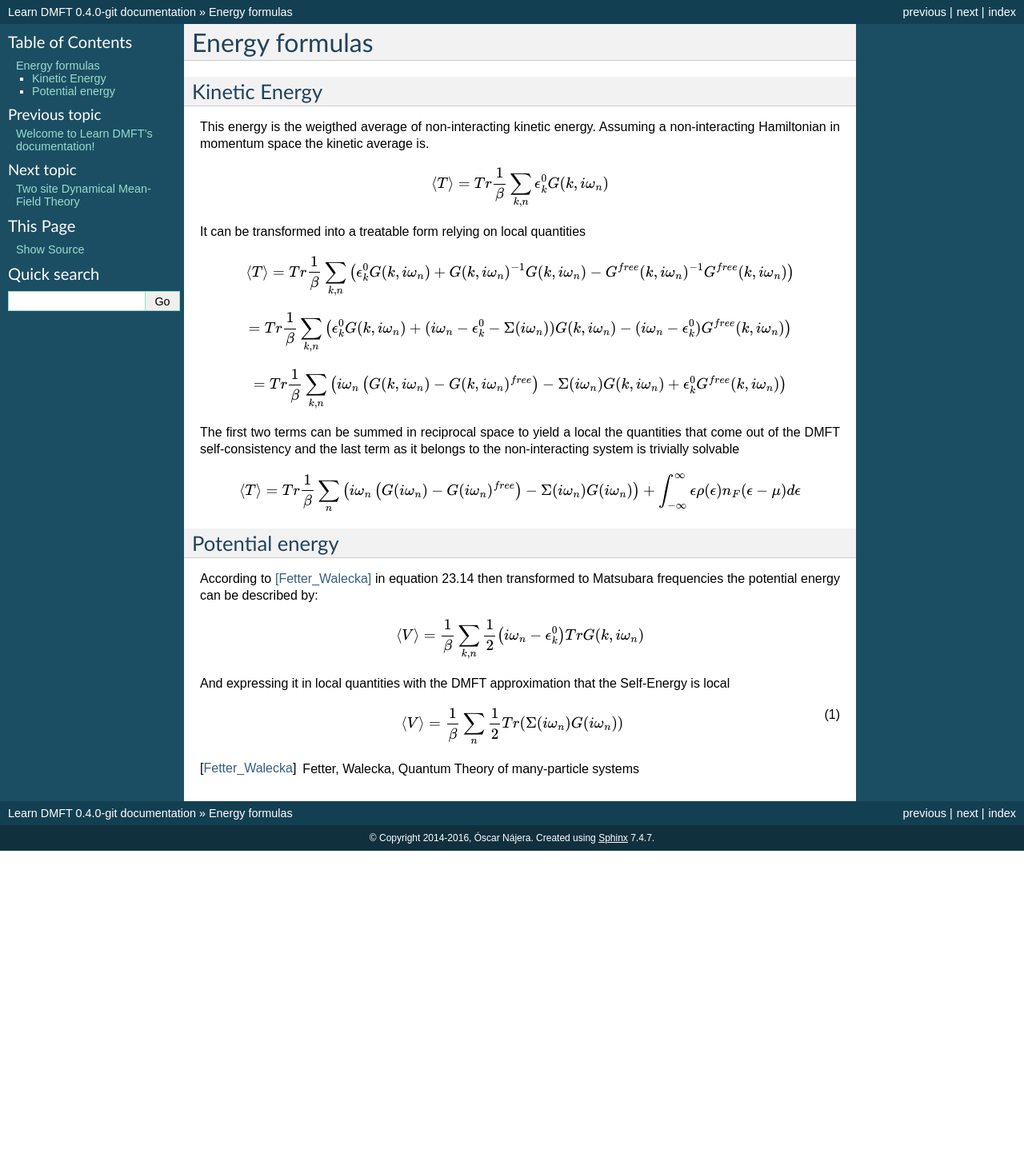
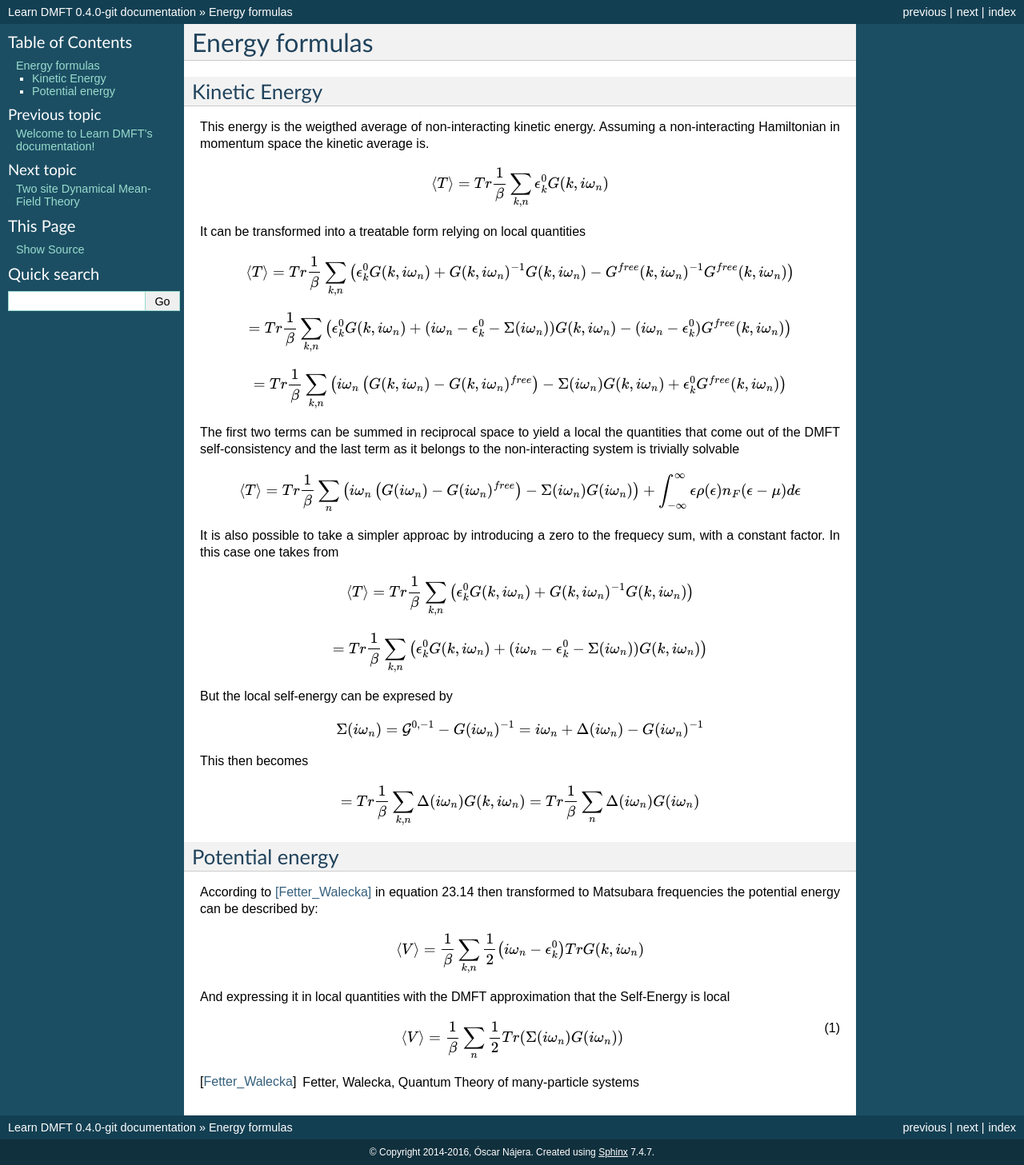
Before and after one commit to Titan-C/pydmft, a Sphinx documentation site: the page built from doc/energies.rst, in a window 1280 px wide. Shown: the whole page at 80% size. Built offline with Sphinx 7.4.7, drawn with Linux system fonts in a browser that asks for light colours; formulas are drawn with MathJax 3; pages that are not in the unit, such as notebooks, are missing from menus; before the commit the page ends 1064 px from its top, so only the background shows below that.

Commit message:
Alternative kinetic energy form formula reference

```diff
--- a/doc/energies.rst
+++ b/doc/energies.rst
@@ -28,6 +28,22 @@ trivially solvable
 
 .. math::  \langle T \rangle = Tr \frac{1}{\beta} \sum_n \left( i\omega_n \left( G(i\omega_n)- G(i\omega_n)^{free} \right) - \Sigma(i\omega_n)G(i\omega_n) \right) + \int_{-\infty}^\infty \epsilon\rho(\epsilon)n_F(\epsilon-\mu) d\epsilon
 
+It is also possible to take a simpler approac by introducing a zero to
+the frequecy sum, with a constant factor. In this case one takes from
+
+.. math:: \langle T \rangle  = Tr \frac{1}{\beta} \sum_{k,n} \left( \epsilon_k^0 G(k, i\omega_n) + G(k, i\omega_n)^{-1}G(k, i\omega_n) \right)
+
+.. math::  = Tr \frac{1}{\beta} \sum_{k,n} \left( \epsilon_k^0 G(k, i\omega_n) + (i\omega_n - \epsilon_k^0 - \Sigma(i\omega_n))G(k, i\omega_n) \right)
+
+But the local self-energy can be expresed by
+
+.. math:: \Sigma(i\omega_n) = \mathcal{G}^{0, -1} - G(i\omega_n)^{-1} =  i\omega_n + \Delta(i\omega_n) - G(i\omega_n)^{-1}
+
+This then becomes
+
+.. math::  = Tr \frac{1}{\beta} \sum_{k,n} \Delta(i\omega_n)G(k, i\omega_n) = Tr \frac{1}{\beta} \sum_n \Delta(i\omega_n)G(i\omega_n)
+
+
 .. _potential_energy:
 
 Potential energy
```
Also changed, not shown: 1 other file.
